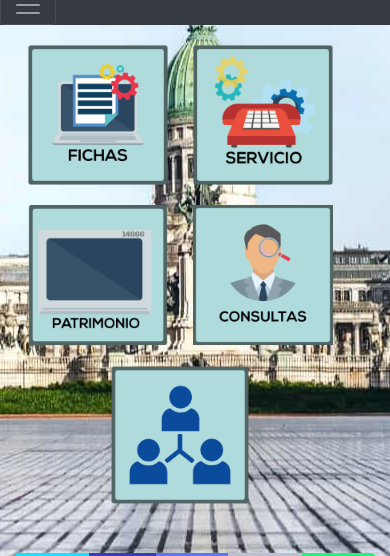
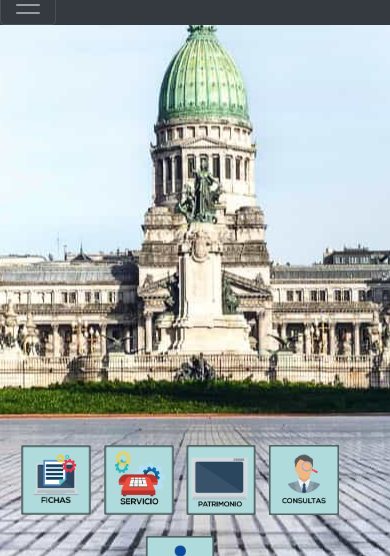
Before and after one commit to gcury2014/fichas, a website: page principal.html in a window 390 px wide. Shown: the part 135-691 px from the top of the page. Drawn offline with nearby package versions, Linux system fonts and the light colour scheme.

Commit message:
corrijo responsive varios

```diff
--- a/principal.html
+++ b/principal.html
@@ -44,13 +44,21 @@
         </div>
 <!----------------------------------------->
         <main>
-            <nav class="row col-12 cuerpo_principal mb-5">
+            <nav class="row col-12 cuerpo_principal mb-5 principal_desk">
                 <a href="fichas.html"><img class="separacion menu" src="./recursos/imagenes/FICHAS_CUADRADO.png" width="140" height="140" alt="A FICHAS"></a>
                 <a href="#"><img class="separacion menu" src="./recursos/imagenes/SERVICIO_CUADRADO.png" width="140" height="140" alt="A SERVICIOS"></a>
                 <a href="#"><img class="separacion menu"  src="./recursos/imagenes/PATRIMONIO_CUADRADO.png" width="140" height="140" alt="A PATRIMONIO"></a>
                 <a href="#"><img class="separacion menu"  src="./recursos/imagenes/COSULTAS_CUADRADO_Mesa de trabajo 1.png" width="140" height="140" alt="A SERVICIOS"></a>
                 <a href="estructura.html"><img class="separacion menu"  src="./recursos/imagenes/jerarquia_cuadrado.png" width="140" height="140" alt="A ESTRUCTURA"></a>
             </nav>
+            <nav class="row col-12 cuerpo_principal mb-5 principal_celular">
+                <a href="fichas.html"><img class="separacion menu" src="./recursos/imagenes/FICHAS_CUADRADO.png" width="70" height="70" alt="A FICHAS"></a>
+                <a href="#"><img class="separacion menu" src="./recursos/imagenes/SERVICIO_CUADRADO.png" width="70" height="70" alt="A SERVICIOS"></a>
+                <a href="#"><img class="separacion menu"  src="./recursos/imagenes/PATRIMONIO_CUADRADO.png" width="70" height="70" alt="A PATRIMONIO"></a>
+                <a href="#"><img class="separacion menu"  src="./recursos/imagenes/COSULTAS_CUADRADO_Mesa de trabajo 1.png" width="70" height="70" alt="A SERVICIOS"></a>
+                <a href="estructura.html"><img class="separacion menu"  src="./recursos/imagenes/jerarquia_cuadrado.png" width="70" height="70" alt="A ESTRUCTURA"></a>
+            </nav>
+
         </main>
 <!----------------REDES SOCIALES--------------------->
         <footer class="btn-group col-12 p-0 m-0" role="group" aria-label="Basic example">
--- a/sass/cuerpo.scss
+++ b/sass/cuerpo.scss
@@ -1,4 +1,8 @@
 @import "variables";
+
+.cuerpo_principal {
+    margin-top: 400px;
+    margin-bottom: 100px; }
 
 .fondo_logo {
     background-color: midnightblue; }
--- a/sass/dimensiones.scss
+++ b/sass/dimensiones.scss
@@ -11,10 +11,6 @@
     margin-left: 50px;
     height: 100%;
     margin-left:260px}
-
-    .cuerpo_principal {
-      margin-top: 400px;
-      margin-bottom: 100px; }
 
     .card_desk{
       width: 200px;
@@ -150,7 +146,12 @@
     .mostrar_estructura{
       display:none;
   }
+
+  .principal_celular{
+    display:none;
   }
+  }
+
 
 /*************** PANTALLA CELULARES ************************/
  @media screen and (max-width: 950px) {
@@ -163,9 +164,6 @@
         margin-top: 350px;
         margin-bottom: 50px;
         margin-left: 0;}
-
-    .cuerpo_principal {
-      margin-bottom: 160px; }
 
     .separacion{
       margin-top:20px;
@@ -239,6 +237,10 @@
   .nivel2{
     margin-bottom: 170px;
   }
+
+  .principal_desk{
+    display:none;
+  }
   }
 /*************** MAPA DESK ************************/
 @media screen and (min-width: 1000px){
```
Also changed, not shown: css/estilos.css.
